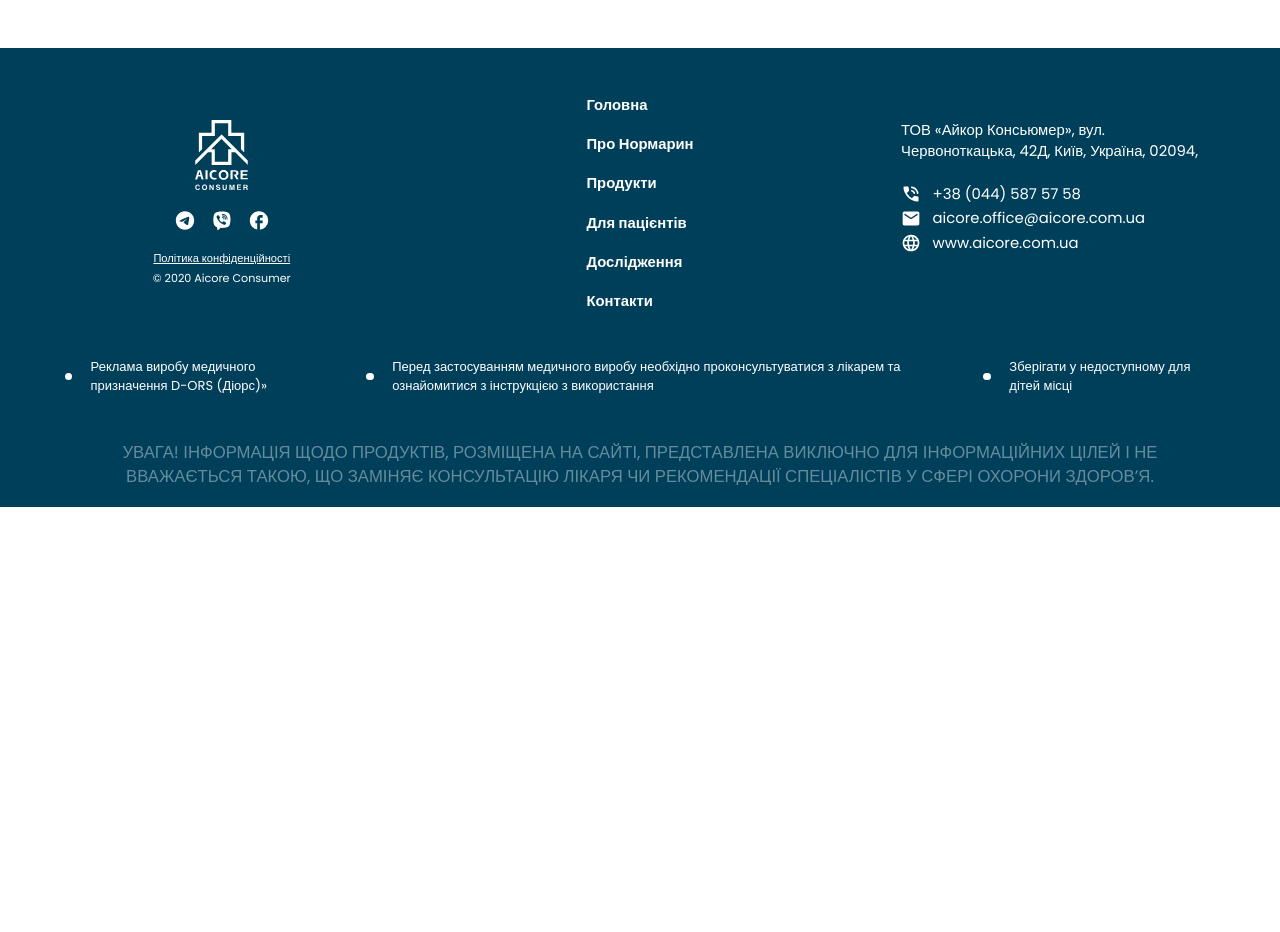
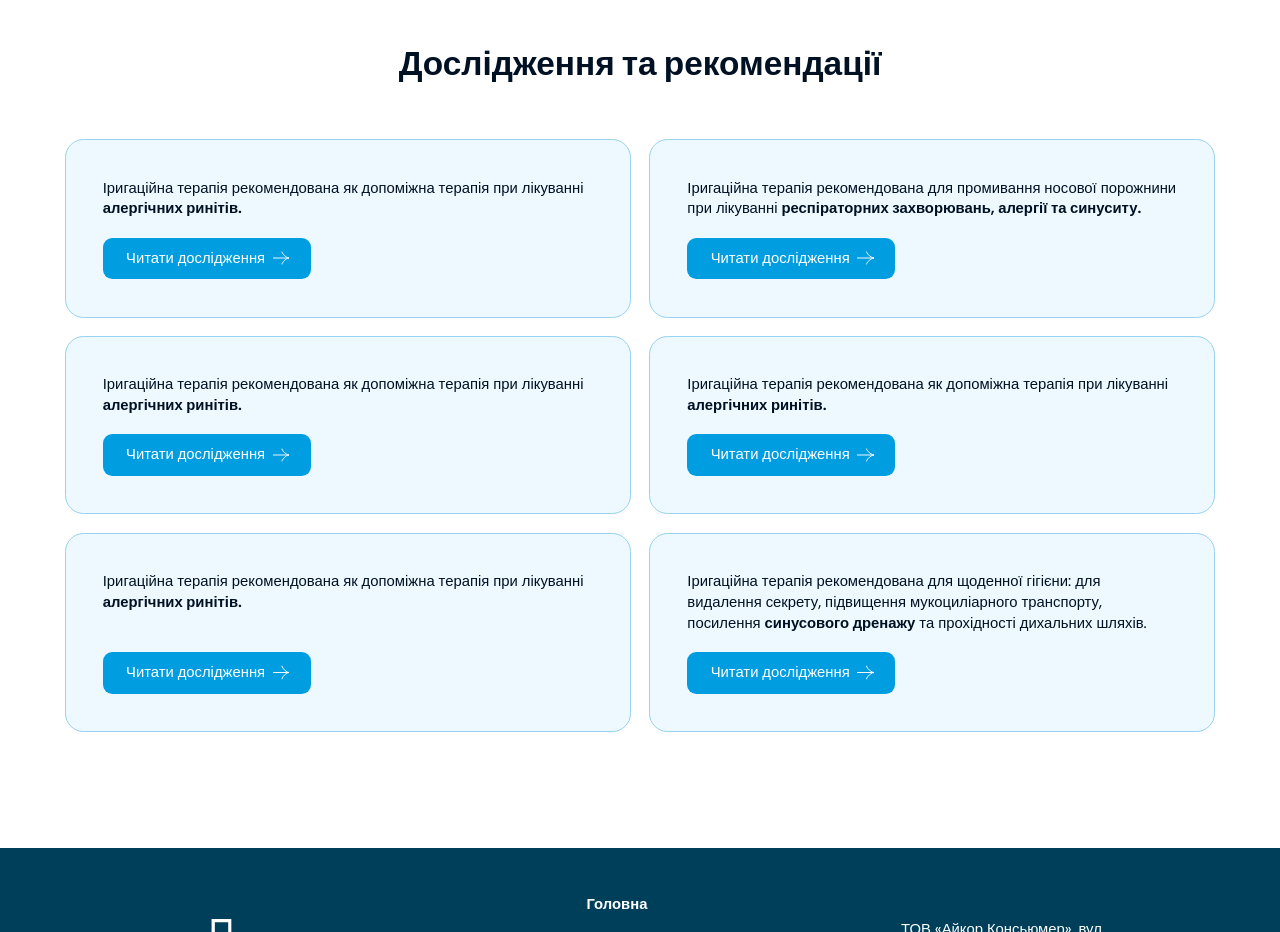
Before and after one commit to DmytrivDev/Normarin, a website built with Vite: page src/about.html in a window 1280 px wide. Shown: the part 1460-2392 px from the top of the page. Before the commit the page ends 1967 px from the top, so only its background shows below. Built offline with nearby package versions, Linux system fonts and the light colour scheme.

Commit message:
add recomend

```diff
--- a/src/about.html
+++ b/src/about.html
@@ -24,6 +24,7 @@
         </div>
         <load src="partials/about/about.html" />
         <load src="partials/about/table.html" />
+        <load src="partials/about/recomend.html" />
       </main>
 
       <load src="partials/footer/footer.html" />
--- a/src/css/main.css
+++ b/src/css/main.css
@@ -30,6 +30,7 @@
 /* About */
 @import url('./sections/about/about.scss');
 @import url('./sections/about/table.scss');
+@import url('./sections/about/recomend.scss');
 
 /* Patients */
 /* @import url('./sections/patients/patients.scss'); */
--- /dev/null
+++ b/src/css/sections/about/recomend.scss
@@ -0,0 +1,48 @@
+.recomend {
+  &__container {
+  }
+
+  &__cards {
+    display: flex;
+    flex-wrap: wrap;
+    gap: 1.25rem;
+    li {
+      display: flex;
+      flex-direction: column;
+      gap: 1.25rem 0;
+      border-radius: 1.25rem;
+      background-color: var(--cb1);
+      border: 0.0625rem solid var(--cb2);
+      padding: 2.5rem;
+      flex-basis: calc((100% - 1 * 1.25rem) / 2);
+      p {
+        flex: 1 1 auto;
+        b {
+          font-weight: 600;
+        }
+      }
+    }
+  }
+}
+
+@media screen and (max-width: 960px) {
+  .recomend {
+    &__cards {
+      gap: 1rem;
+      li {
+        flex-basis: calc((100% - 1 * 1rem) / 2);
+        padding: 1.875rem;
+      }
+    }
+  }
+}
+
+@media screen and (max-width: 775px) {
+  .recomend {
+    &__cards {
+      li {
+        flex-basis: 100%;
+      }
+    }
+  }
+}
--- a/src/css/sections/articles/articles.scss
+++ b/src/css/sections/articles/articles.scss
@@ -26,6 +26,7 @@
   }
 
   .title4 {
+    width: fit-content;
     display: flex;
     align-items: end;
     grid-column: 2 / 3;
@@ -34,6 +35,7 @@
   }
 
   &__img {
+    display: block;
     grid-column: 1 / 2;
     grid-row: 1 / 3;
     border-radius: 1.25rem;
--- /dev/null
+++ b/src/partials/about/recomend.html
@@ -0,0 +1,53 @@
+<section class="recomend pd1">
+  <div class="recomend__container">
+    <div class="heading__sec">
+      <h2 class="title2">Дослідження та рекомендації</h2>
+    </div>
+
+    <ul class="recomend__cards">
+      <li>
+        <p>
+          Іригаційна терапія рекомендована як допоміжна терапія при лікуванні
+          <b>алергічних ринітів.</b>
+        </p>
+        <a href="./experiment.html" class="btn-def">Читати дослідження</a>
+      </li>
+      <li>
+        <p>
+          Іригаційна терапія рекомендована для промивання носової порожнини при
+          лікуванні <b>респіраторних захворювань, алергії та синуситу.</b>
+        </p>
+        <a href="./experiment.html" class="btn-def">Читати дослідження</a>
+      </li>
+      <li>
+        <p>
+          Іригаційна терапія рекомендована як допоміжна терапія при лікуванні
+          <b>алергічних ринітів.</b>
+        </p>
+        <a href="./experiment.html" class="btn-def">Читати дослідження</a>
+      </li>
+      <li>
+        <p>
+          Іригаційна терапія рекомендована як допоміжна терапія при лікуванні
+          <b>алергічних ринітів.</b>
+        </p>
+        <a href="./experiment.html" class="btn-def">Читати дослідження</a>
+      </li>
+      <li>
+        <p>
+          Іригаційна терапія рекомендована як допоміжна терапія при лікуванні
+          <b>алергічних ринітів.</b>
+        </p>
+        <a href="./experiment.html" class="btn-def">Читати дослідження</a>
+      </li>
+      <li>
+        <p>
+          Іригаційна терапія рекомендована для щоденної гігієни: для видалення
+          секрету, підвищення мукоциліарного транспорту, посилення
+          <b>синусового дренажу</b> та прохідності дихальних шляхів.
+        </p>
+        <a href="./experiment.html" class="btn-def">Читати дослідження</a>
+      </li>
+    </ul>
+  </div>
+</section>
```
Also changed, not shown: src/partials/articles/articles.html (+22 -18 lines).
